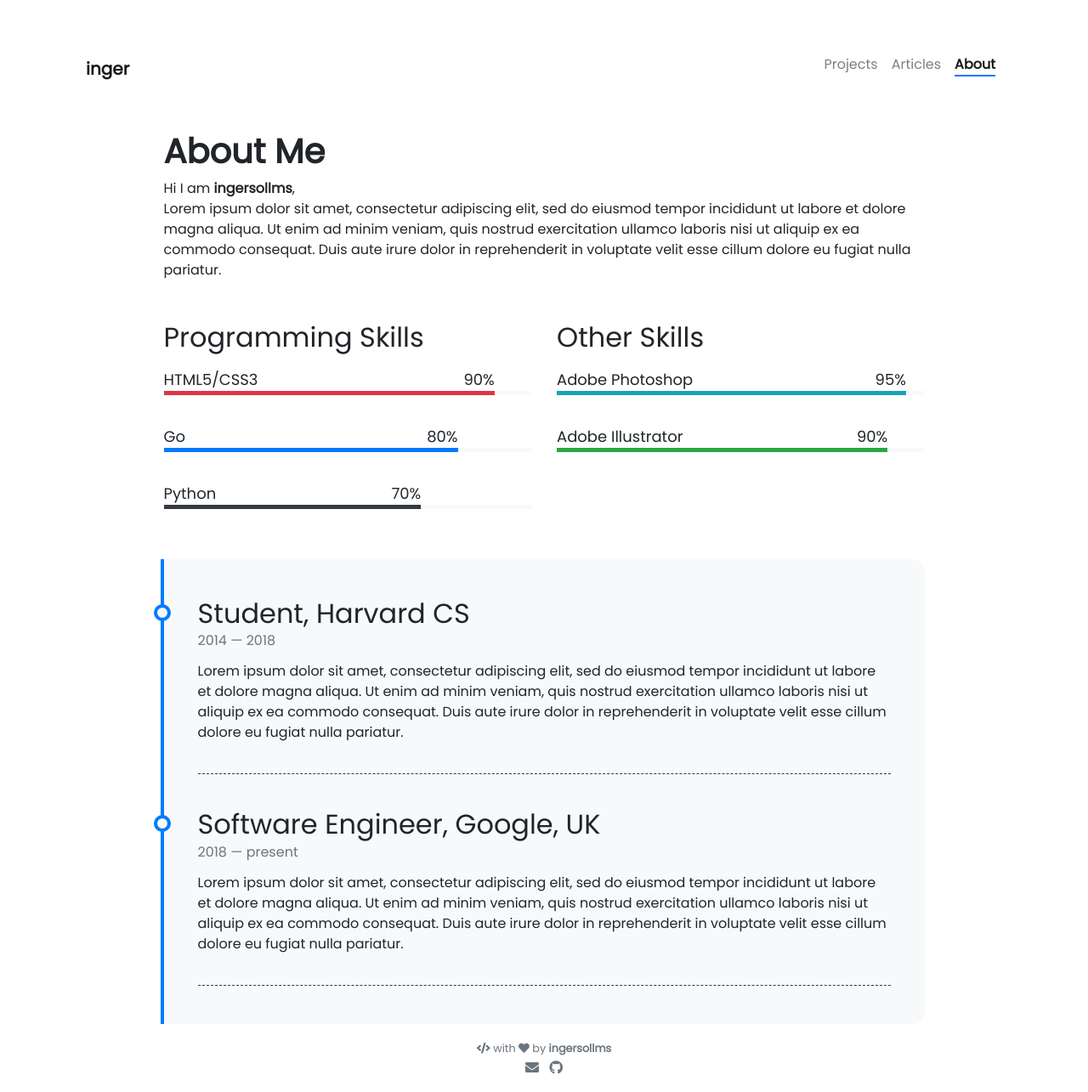
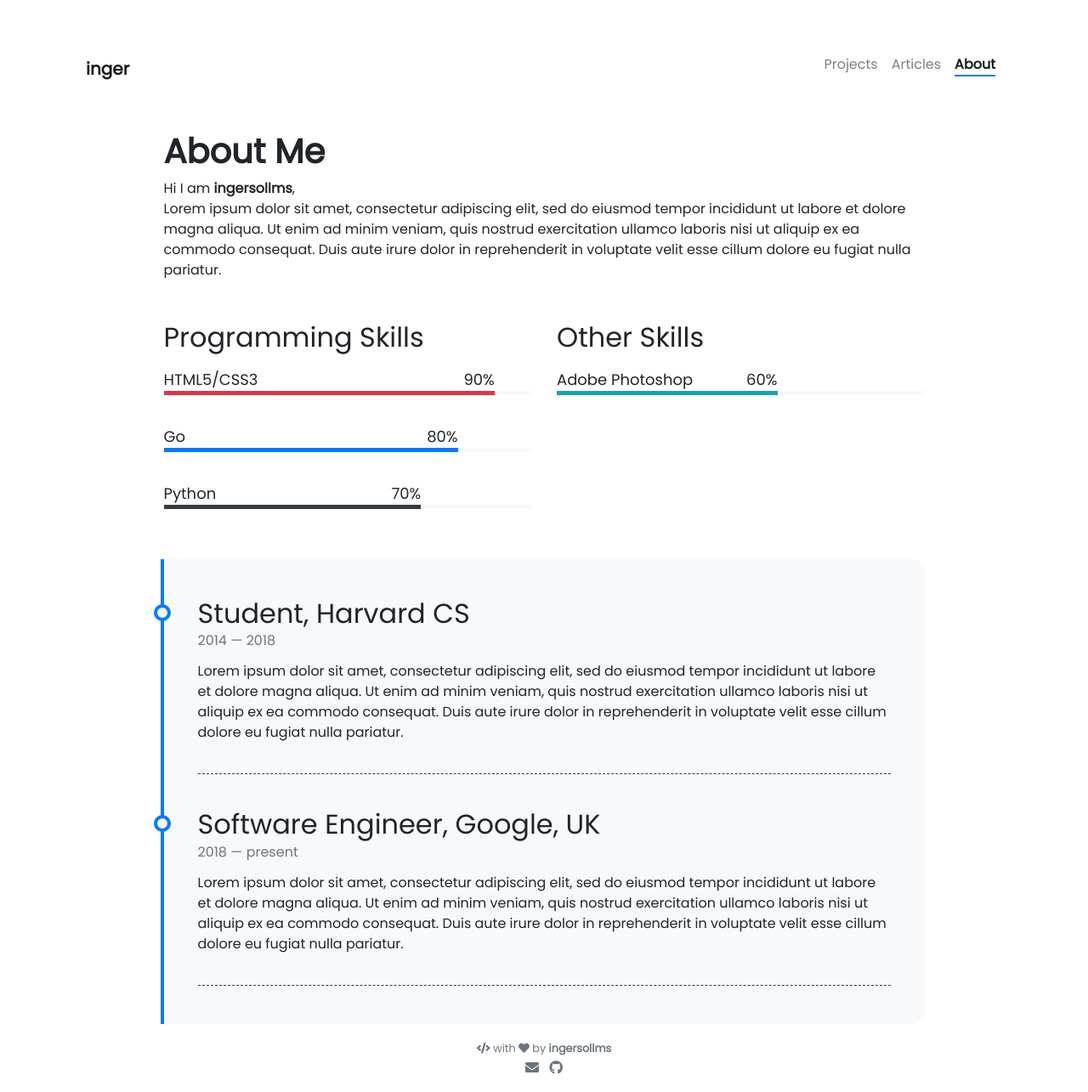
Before and after one commit to SweetKiller-NUll/Bg-jekyll-plYou, a Jekyll site: the page built from pages/about.md, in a window 1280 px wide. Shown: the whole page at 85% size. Built offline with Jekyll 4.4.1, drawn with Linux system fonts in a browser that asks for light colours; nearby versions of some CDN libraries; comment, search, counter and statistics services are not loaded.

Commit message:
Update other-skills.yml

```diff
--- a/_data/other-skills.yml
+++ b/_data/other-skills.yml
@@ -1,7 +1,7 @@
 - name: Adobe Photoshop
-  percentage: 95
+  percentage: 60
   color: info
 
-- name: Adobe Illustrator
-  percentage: 90
-  color: success
+# - name: Adobe Illustrator
+#   percentage: 90
+#   color: success
```
